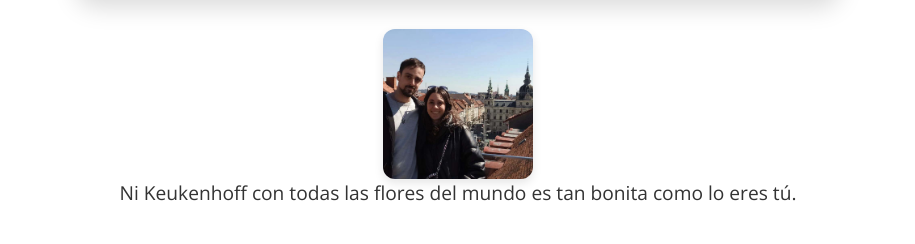
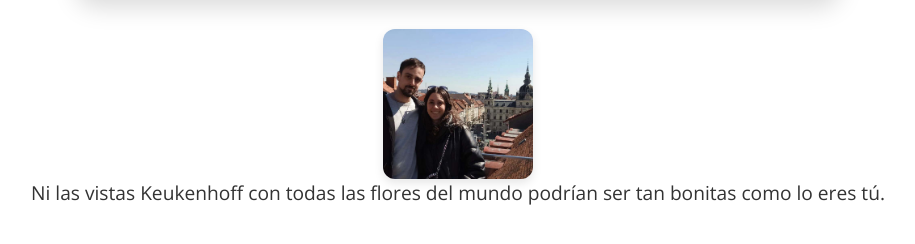
Before and after one commit to Diegop64/CumpleMarina, a plain HTML site: page index.html in a window 1280 px wide. Shown: the part 498-742 px from the top of the page, without its empty margins (182-1097 px from the left). Drawn offline with nearby package versions, Linux system fonts and the light colour scheme.

Commit message:
Update index.html

```diff
--- a/index.html
+++ b/index.html
@@ -110,7 +110,7 @@
     }
   </script>
   <div class="message">
-      Ni Keukenhoff con todas las flores del mundo es tan bonita como lo eres tú.
+      Ni las vistas Keukenhoff con todas las flores del mundo podrían ser tan bonitas como lo eres tú.
     </div>
 </body>
 </html>
```
